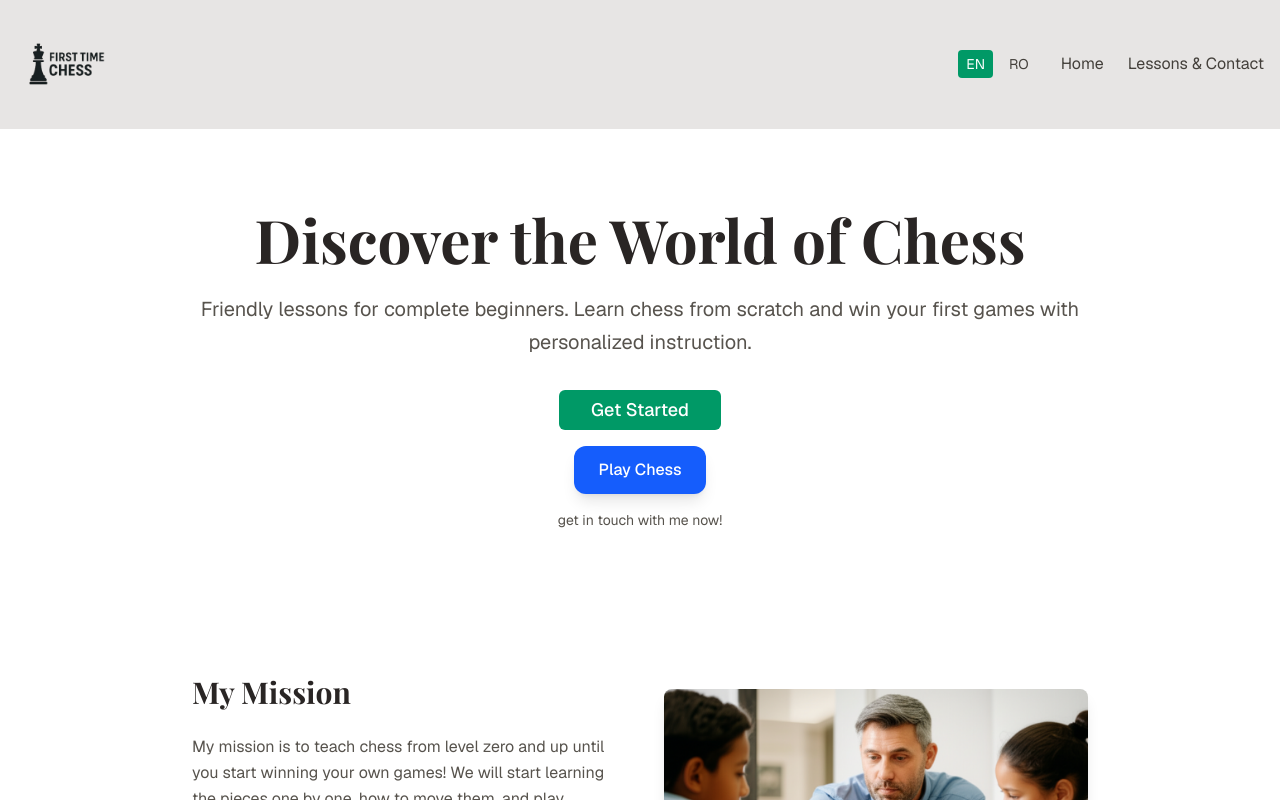
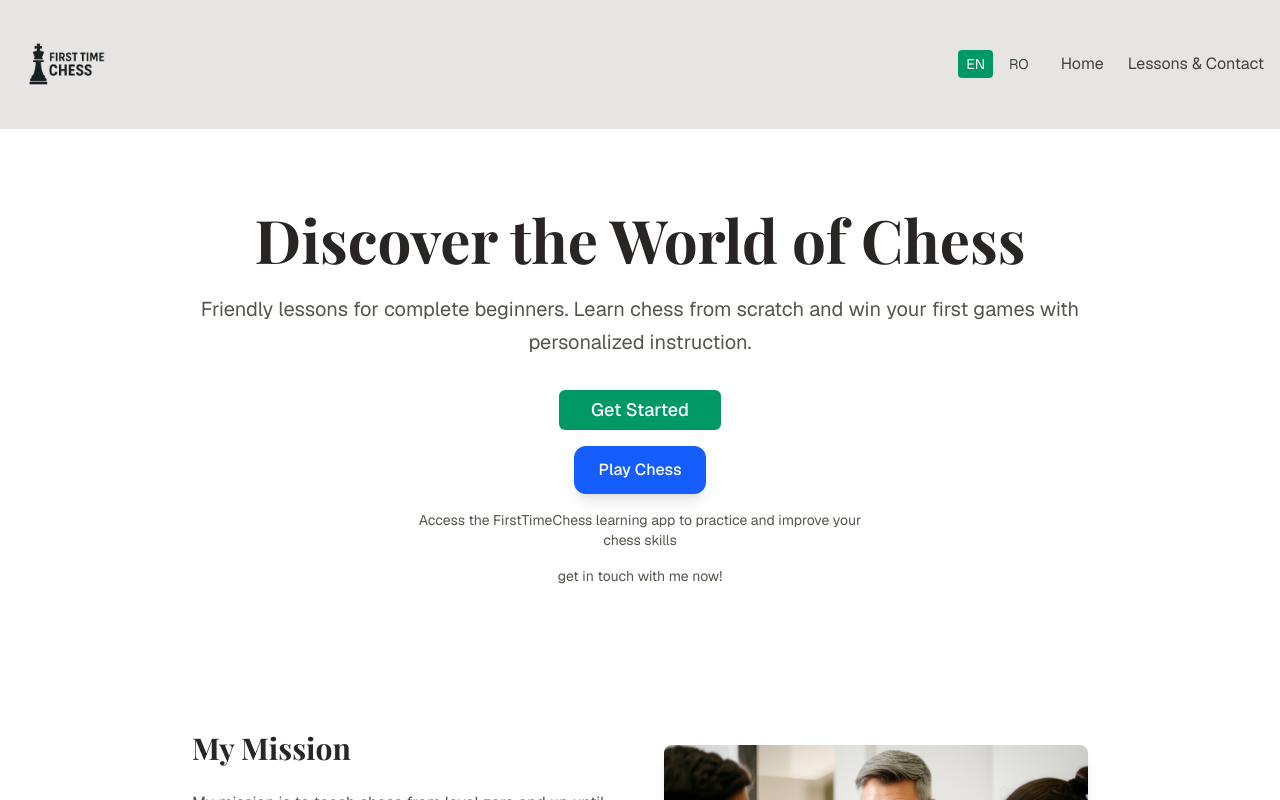
Before and after one commit to 1paulmarin/super-funicular, a Next.js app: page / in a window 1280 px wide. Shown: the top 800 px of the page. Built offline with nearby package versions, Linux system fonts and the light colour scheme; a web font is replaced by a local one.

Commit message:
Add description for Play Chess button

```diff
--- a/app/page.tsx
+++ b/app/page.tsx
@@ -220,6 +220,12 @@ export default function HomePage() {
             >
               {language === "ro" ? "Joacă Șah" : "Play Chess"}
             </a>
+            <p className="text-sm text-stone-600 text-center max-w-md mx-auto">
+              {language === "ro"
+                ? "Accesează aplicația FirstTimeChess pentru a învăța și practica șahul"
+                : "Access the FirstTimeChess learning app to practice and improve your chess skills"
+              }
+            </p>
             <p className="text-sm text-stone-600">{content[language].hero.ctaSubtext}</p>
           </div>
         </div>
```
